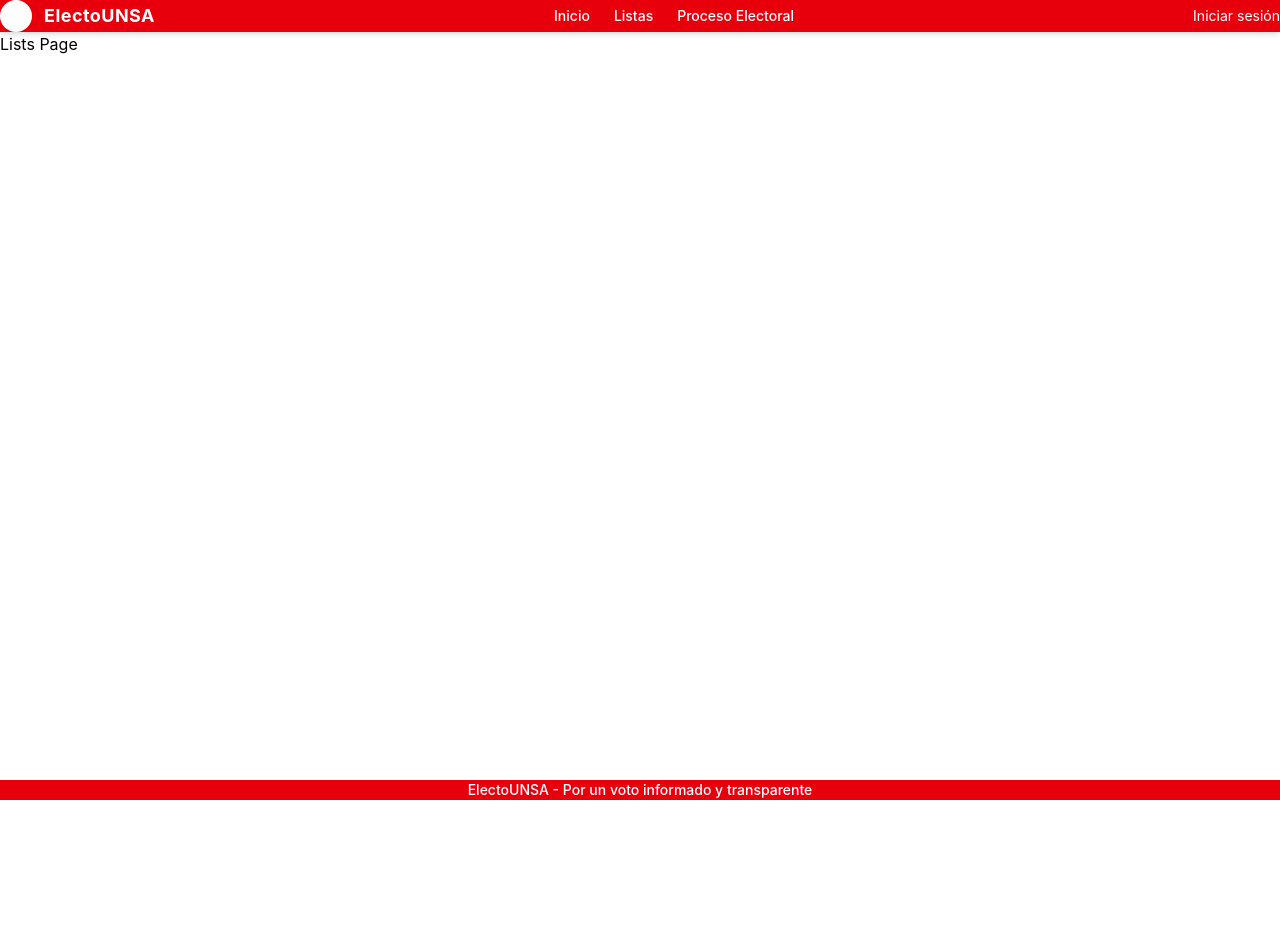
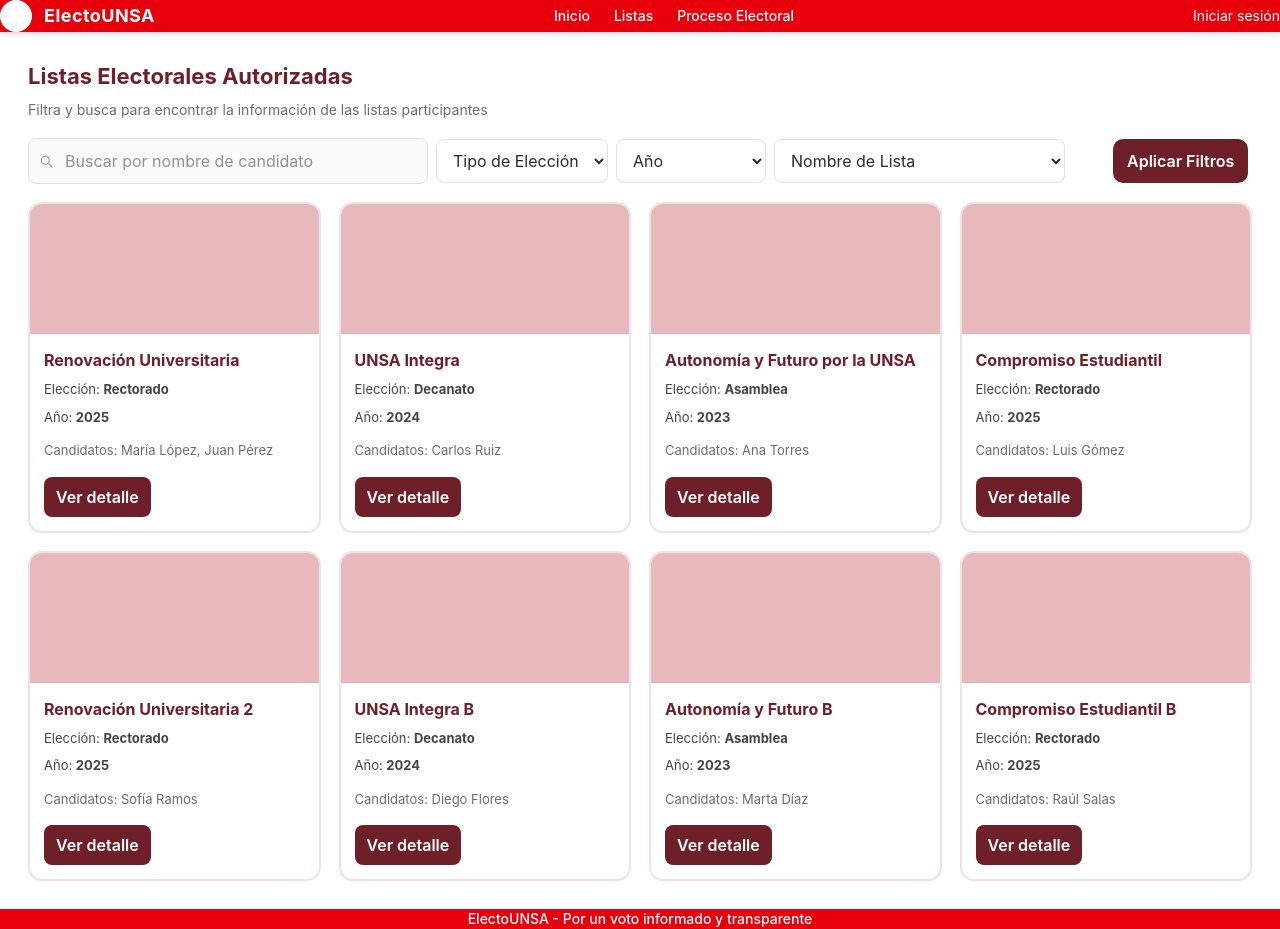
Before and after one commit to ynoacamino-org/ElectoUNSA, a React (Vite) app in the folder vite-front/: page /listas in a window 1280 px wide. Before the commit the page ends 800 px from the top, so only its background shows below. Built offline with nearby package versions, Linux system fonts and the light colour scheme.

Commit message:
pagina de listas electorales

```diff
--- /dev/null
+++ b/vite-front/src/pages/Lists/ListsPage.module.css
@@ -0,0 +1,148 @@
+/* Layout */
+.container {
+  padding: 28px;
+  font-family: Inter, system-ui, -apple-system, "Segoe UI", Roboto, "Helvetica Neue", Arial;
+  color: #2b2b2b;
+}
+
+/* Header */
+.header {
+  margin-bottom: 18px;
+}
+.title {
+  color: #6e1f28;
+  font-size: 22px;
+  margin: 0 0 6px 0;
+  font-weight: 700;
+}
+.subtitle {
+  color: #6b6b6b;
+  margin: 0;
+  font-size: 14px;
+}
+
+/* Filters */
+.filters {
+  display: flex;
+  gap: 8px;
+  align-items: center;
+  margin: 18px 0;
+  flex-wrap: wrap;
+}
+
+/* search wrapper with icon */
+.searchWrapper {
+  position: relative;
+  flex: 0 0 400px; /* aumentar ancho por defecto para que no quede pequeño */
+  display: inline-block;
+}
+.searchIcon {
+  position: absolute;
+  left: 10px;
+  top: 50%;
+  transform: translateY(-50%);
+  display: inline-flex;
+  align-items: center;
+  justify-content: center;
+  pointer-events: none;
+}
+
+/* input */
+.search {
+  width: 100%;
+  padding: 10px 12px 10px 36px;
+  border-radius: 8px;
+  border: 1px solid #e2e2e2;
+  background: #fafafa;
+  box-sizing: border-box;
+}
+
+/* selects */
+.select {
+  padding: 10px 12px;
+  border-radius: 8px;
+  border: 1px solid #e2e2e2;
+  background: #fff;
+  min-width: 150px;
+}
+
+/* aplicar filtros*/
+.applyBtn {
+  background: #6e1f28;
+  color: #fff;
+  border: none;
+  padding: 10px 14px;
+  border-radius: 10px;
+  cursor: pointer;
+  font-weight: 600;
+  margin-left: 40px; /* espacio ANTES del botón */
+}
+
+/* Grid & Cards */
+.grid {
+  display: grid;
+  grid-template-columns: repeat(auto-fill, minmax(240px, 1fr));
+  gap: 18px;
+  margin-top: 10px;
+}
+.card {
+  border: 2px solid #7b2f3a22;
+  border-radius: 14px;
+  overflow: hidden;
+  background: #fff;
+  display: flex;
+  flex-direction: column;
+  height: 100%;
+  box-shadow: 0 1px 0 rgba(0,0,0,0.02);
+}
+.thumb {
+  height: 130px;
+  border-bottom: 1px solid rgba(0,0,0,0.04);
+}
+.cardBody {
+  padding: 14px;
+  display: flex;
+  flex-direction: column;
+  gap: 8px;
+  flex: 1;
+}
+.cardTitle {
+  font-size: 16px;
+  margin: 0;
+  color: #6e1f28;
+  font-weight: 700;
+}
+.meta {
+  margin: 0;
+  font-size: 13px;
+  color: #444;
+}
+.candidates {
+  margin: 0;
+  font-size: 13px;
+  color: #6b6b6b;
+  margin-top: 6px;
+  flex: 1;
+}
+.actions {
+  display: flex;
+  justify-content: flex-start;
+  margin-top: 8px;
+}
+.detailBtn {
+  background: #6e1f28;
+  color: #fff;
+  border: none;
+  padding: 8px 12px;
+  border-radius: 8px;
+  cursor: pointer;
+  font-weight: 600;
+}
+
+/* Empty */
+.empty {
+  padding: 40px;
+  text-align: center;
+  color: #666;
+  grid-column: 1 / -1;
+}
--- a/vite-front/src/pages/Lists/ListsPage.tsx
+++ b/vite-front/src/pages/Lists/ListsPage.tsx
@@ -1,9 +1,139 @@
-function ListsPage() {
+import React, { useMemo, useState } from "react";
+import { useNavigate } from "react-router-dom";
+import styles from "./ListsPage.module.css";
+
+type ListItem = {
+  id: string;
+  name: string;
+  electionType: string;
+  year: number;
+  candidates: string[];
+  color?: string;
+};
+
+const MOCK_LISTS: ListItem[] = [
+  { id: "1", name: "Renovación Universitaria", electionType: "Rectorado", year: 2025, candidates: ["María López", "Juan Pérez"], color: "#e7b9bd" },
+  { id: "2", name: "UNSA Integra", electionType: "Decanato", year: 2024, candidates: ["Carlos Ruiz"], color: "#e7b9bd" },
+  { id: "3", name: "Autonomía y Futuro por la UNSA", electionType: "Asamblea", year: 2023, candidates: ["Ana Torres"], color: "#e7b9bd" },
+  { id: "4", name: "Compromiso Estudiantil", electionType: "Rectorado", year: 2025, candidates: ["Luis Gómez"], color: "#e7b9bd" },
+  { id: "5", name: "Renovación Universitaria 2", electionType: "Rectorado", year: 2025, candidates: ["Sofía Ramos"], color: "#e7b9bd" },
+  { id: "6", name: "UNSA Integra B", electionType: "Decanato", year: 2024, candidates: ["Diego Flores"], color: "#e7b9bd" },
+  { id: "7", name: "Autonomía y Futuro B", electionType: "Asamblea", year: 2023, candidates: ["Marta Díaz"], color: "#e7b9bd" },
+  { id: "8", name: "Compromiso Estudiantil B", electionType: "Rectorado", year: 2025, candidates: ["Raúl Salas"], color: "#e7b9bd" },
+];
+
+export default function ListsPage() {
+  const navigate = useNavigate();
+
+  const [query, setQuery] = useState("");
+  const [type, setType] = useState<"All" | string>("All");
+  const [year, setYear] = useState<"All" | string>("All");
+  const [listName, setListName] = useState<"All" | string>("All");
+
+  const types = useMemo(() => ["All", ...Array.from(new Set(MOCK_LISTS.map((l) => l.electionType)))], []);
+  const years = useMemo(() => ["All", ...Array.from(new Set(MOCK_LISTS.map((l) => String(l.year))))], []);
+  const listNames = useMemo(() => ["All", ...Array.from(new Set(MOCK_LISTS.map((l) => l.name)))], []);
+
+  const filtered = useMemo(() => {
+    return MOCK_LISTS.filter((l) => {
+      if (type !== "All" && l.electionType !== type) return false;
+      if (year !== "All" && String(l.year) !== year) return false;
+      if (listName !== "All" && l.name !== listName) return false;
+      if (query.trim()) {
+        const q = query.toLowerCase();
+        const inName = l.name.toLowerCase().includes(q);
+        const inCandidates = l.candidates.some((c) => c.toLowerCase().includes(q));
+        return inName || inCandidates;
+      }
+      return true;
+    });
+  }, [query, type, year, listName]);
+
   return (
-    <div className="lists-page">
-      <h1>Lists Page</h1>
+    <div className={styles.container}>
+      <header className={styles.header}>
+        <div>
+          <h1 className={styles.title}>Listas Electorales Autorizadas</h1>
+          <p className={styles.subtitle}>Filtra y busca para encontrar la información de las listas participantes</p>
+        </div>
+      </header>
+
+      <section className={styles.filters}>
+        <div className={styles.searchWrapper}>
+          <span className={styles.searchIcon} aria-hidden>
+            <svg width="16" height="16" viewBox="0 0 24 24" fill="none" xmlns="http://www.w3.org/2000/svg">
+              <path d="M21 21l-4.35-4.35" stroke="#9b9b9b" strokeWidth="1.8" strokeLinecap="round" strokeLinejoin="round"/>
+              <circle cx="11" cy="11" r="6" stroke="#9b9b9b" strokeWidth="1.8" strokeLinecap="round" strokeLinejoin="round"/>
+            </svg>
+          </span>
+          <input
+            className={styles.search}
+            placeholder="Buscar por nombre de candidato"
+            value={query}
+            onChange={(e) => setQuery(e.target.value)}
+          />
+        </div>
+
+        <select className={styles.select} value={type} onChange={(e) => setType(e.target.value)}>
+          {types.map((t) => (
+            <option key={t} value={t}>
+              {t === "All" ? "Tipo de Elección" : t}
+            </option>
+          ))}
+        </select>
+
+        <select className={styles.select} value={year} onChange={(e) => setYear(e.target.value)}>
+          {years.map((y) => (
+            <option key={y} value={y}>
+              {y === "All" ? "Año" : y}
+            </option>
+          ))}
+        </select>
+
+        <select className={styles.select} value={listName} onChange={(e) => setListName(e.target.value)}>
+          {listNames.map((n) => (
+            <option key={n} value={n}>
+              {n === "All" ? "Nombre de Lista" : n}
+            </option>
+          ))}
+        </select>
+
+        <button
+          className={styles.applyBtn}
+          onClick={() => {
+            // botón visual — los filtros ya se aplican en tiempo real.
+          }}
+        >
+          Aplicar Filtros
+        </button>
+      </section>
+
+      <section className={styles.grid}>
+        {filtered.length === 0 ? (
+          <div className={styles.empty}>No se encontraron listas con esos filtros.</div>
+        ) : (
+          filtered.map((list) => (
+            <article key={list.id} className={styles.card}>
+              <div className={styles.thumb} style={{ background: list.color || "#f0c8cc" }} />
+              <div className={styles.cardBody}>
+                <h3 className={styles.cardTitle}>{list.name}</h3>
+                <p className={styles.meta}>
+                  Elección: <strong>{list.electionType}</strong>
+                </p>
+                <p className={styles.meta}>
+                  Año: <strong>{list.year}</strong>
+                </p>
+                <p className={styles.candidates}>Candidatos: {list.candidates.slice(0, 2).join(", ")}</p>
+                <div className={styles.actions}>
+                  <button className={styles.detailBtn} onClick={() => navigate(`/listas/${list.id}`)}>
+                    Ver detalle
+                  </button>
+                </div>
+              </div>
+            </article>
+          ))
+        )}
+      </section>
     </div>
   );
 }
-
-export default ListsPage;
```
